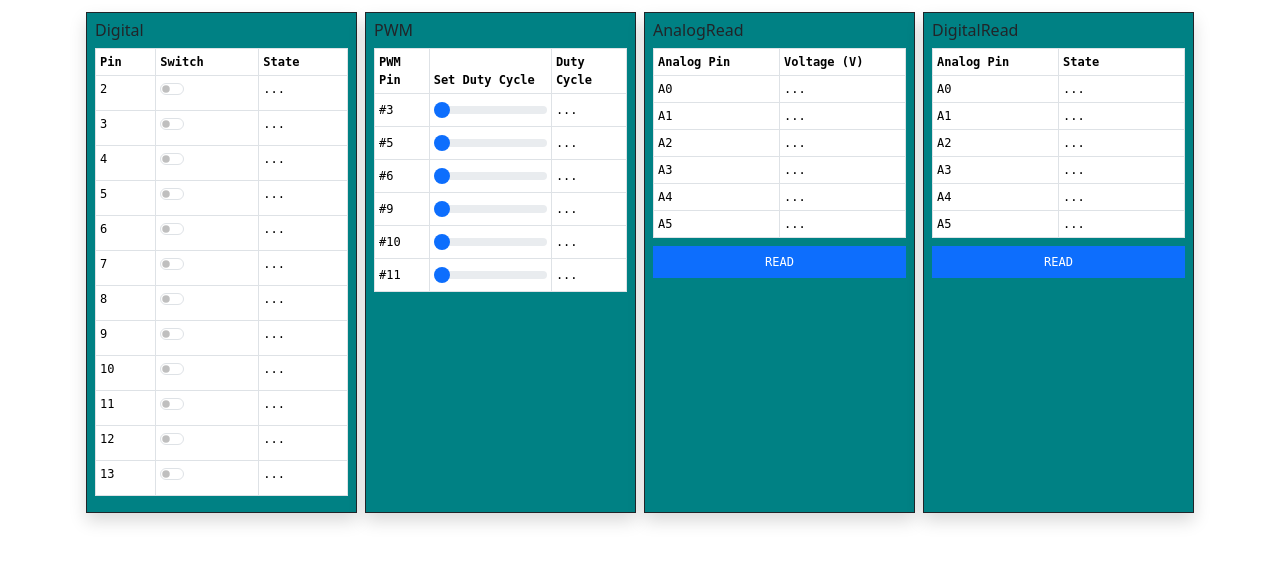
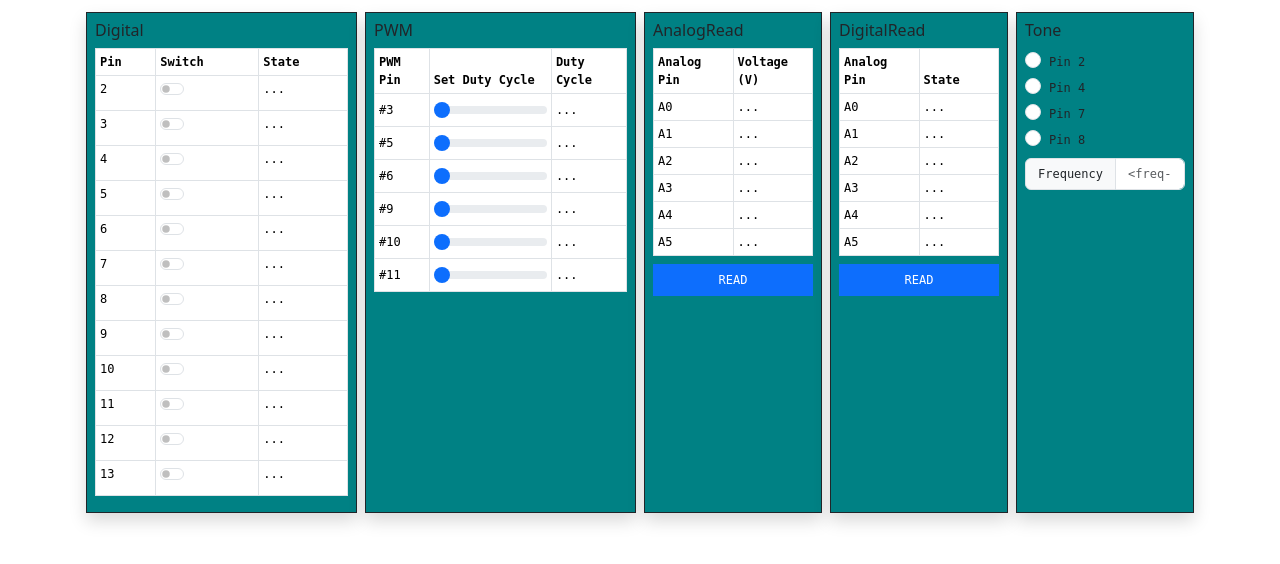
Before and after one commit to dsw7/InoDAQV2, a Flask app: page / in a window 1280 px wide. Shown: the top 564 px of the page. Run offline with Flask 3, Linux system fonts and the light colour scheme; parts of the project's set-up code (start-up, migrations or seed data) failed here and were passed over.

Commit message:
Add frontend side

```diff
--- a/inodaqv2/static/dashboard.js
+++ b/inodaqv2/static/dashboard.js
@@ -117,3 +117,25 @@ $(document).ready(function() {
     });
   });
 });
+
+$(document).ready(function() {
+  $('#tone-radios input[type="radio"]').click(function() {
+    $.ajax({
+      url: "",
+      type: "post",
+      contentType: "application/json",
+      data: JSON.stringify({
+        action: "tone",
+        pin: $(this).attr("id"),
+        frequency: $("#tone-freq").val(),
+      }),
+      success: function(response) {
+        if (!response.rv) {
+          $("#row-alert-msg").text("Failed to set tone. Check terminal for error");
+          $("#row-alert").fadeIn(250);
+          $("#row-alert").delay(2000).fadeOut(250);
+        }
+      }
+    });
+  });
+});
--- a/inodaqv2/templates/dashboard.html
+++ b/inodaqv2/templates/dashboard.html
@@ -181,7 +181,7 @@
           </table>
         </div>
       </div>
-      <div class="col-lg-3 p-1">
+      <div class="col-lg-2 p-1">
         <div class="d-flex flex-column h-100 p-2 justify-content-top border border-dark shadow panel-commands">
           <h6>AnalogRead</h6>
           <table class="table mb-2 table-sm table-bordered monospace">
@@ -221,7 +221,7 @@
           <button class="btn btn-primary w-100 rounded-0 monospace" type="button" id="btn-read-analog">READ</button>
         </div>
       </div>
-      <div class="col-lg-3 p-1">
+      <div class="col-lg-2 p-1">
         <div class="d-flex flex-column h-100 p-2 justify-content-top border border-dark shadow panel-commands">
           <h6>DigitalRead</h6>
           <table class="table mb-2 table-sm table-bordered monospace">
@@ -261,6 +261,31 @@
           <button class="btn btn-primary w-100 rounded-0 monospace" type="button" id="btn-read-digital">READ</button>
         </div>
       </div>
+      <div class="col-lg-2 p-1">
+        <div class="d-flex flex-column h-100 p-2 justify-content-top border border-dark shadow panel-commands" id="tone-radios">
+          <h6>Tone</h6>
+          <div class="form-check">
+            <input class="form-check-input" type="radio" name="flexRadioDefault" id="tone-2">
+            <label class="form-check-label monospace" for="tone-2">Pin 2</label>
+          </div>
+          <div class="form-check">
+            <input class="form-check-input" type="radio" name="flexRadioDefault" id="tone-4">
+            <label class="form-check-label monospace" for="tone-4">Pin 4</label>
+          </div>
+          <div class="form-check">
+            <input class="form-check-input" type="radio" name="flexRadioDefault" id="tone-7">
+            <label class="form-check-label monospace" for="tone-7">Pin 7</label>
+          </div>
+          <div class="form-check mb-2">
+            <input class="form-check-input" type="radio" name="flexRadioDefault" id="tone-8">
+            <label class="form-check-label monospace" for="tone-8">Pin 8</label>
+          </div>
+          <div class="input-group">
+            <span class="input-group-text monospace" id="tone-freq-text">Frequency</span>
+            <input type="text" class="form-control monospace" id="tone-freq" placeholder="<freq-in-hz>" aria-describedby="tone-freq-text">
+          </div>
+        </div>
+      </div>
     </div>
     <div class="row g-0" id="row-alert" style="display:none">
       <div class="col-lg-12 p-1">
```
